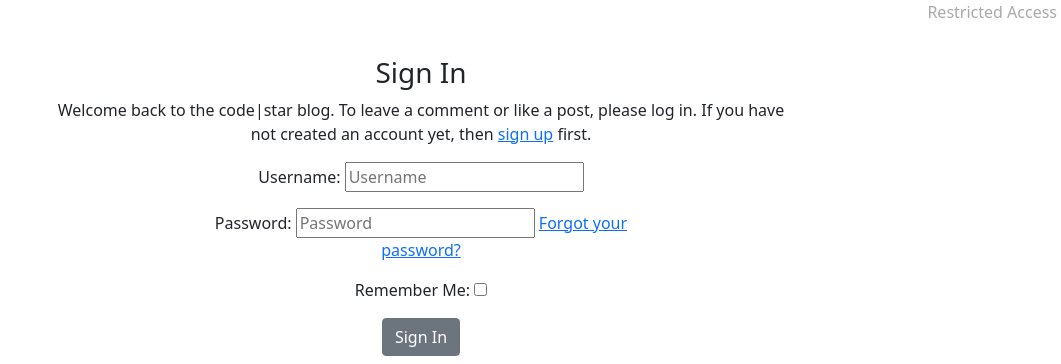
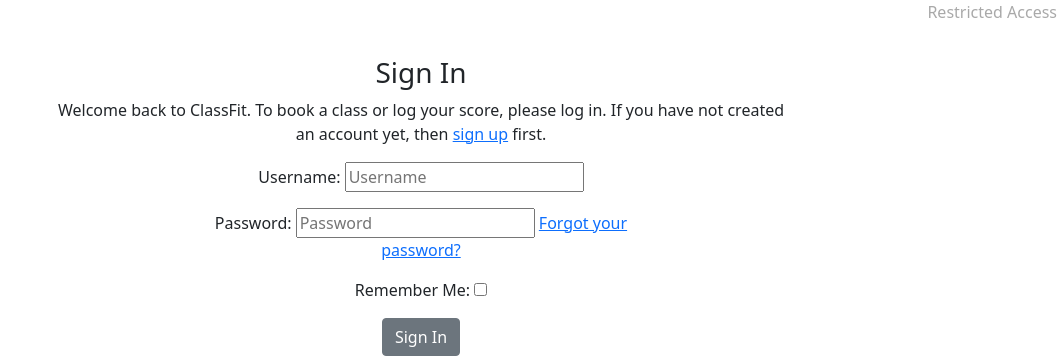
Before and after one commit to judewoolls/ClassFit, a Django app: page /accounts/login/ in a window 1280 px wide. Shown: the part 56-420 px from the top of the page, without its empty margins (219-1280 px from the left). Run offline with Django 4.2, Linux system fonts and the light colour scheme; some libraries are stand-ins or nearby versions.

Commit message:
update log in message in login.html

```diff
--- a/templates/account/login.html
+++ b/templates/account/login.html
@@ -20,7 +20,7 @@
         <div class="col-md-8 mt-3 offset-md-2">
             <h3>{% trans "Sign In" %}</h3>
 
-            <p>{% blocktrans %}Welcome back to the code|star blog. To leave a comment or like a post, please log in. If
+            <p>{% blocktrans %}Welcome back to ClassFit. To book a class or log your score, please log in. If
                 you
                 have not created an account yet, then <a class="link" href="{{ signup_url }}">sign up</a>
                 first.{% endblocktrans %}</p>
```
